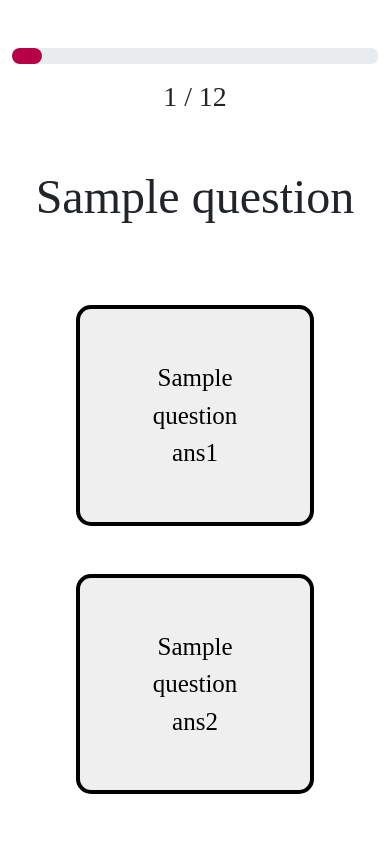
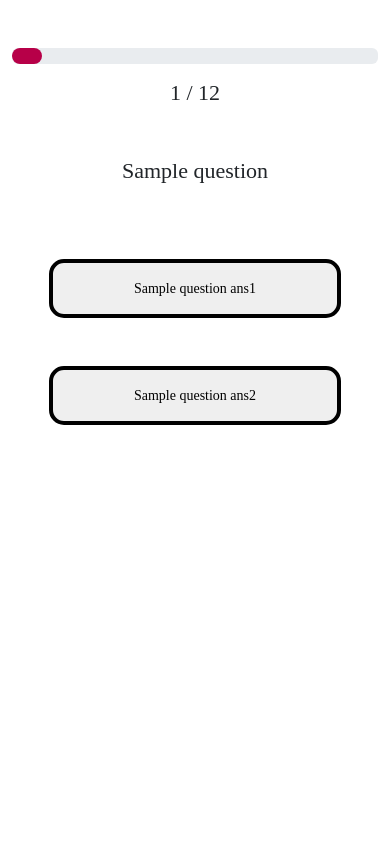
Before and after one commit to leejongeun2/Bible-Personality-Test, a Django app: template articles/templates/articles/question.html in a window 390 px wide. Run offline with Django 3.2, Linux system fonts and the light colour scheme; the template is opened without the code that fills it: most values are stand-ins (such as "Sample title", 1, 10 or a date in 2020); some web fonts are replaced.

Commit message:
[Frontend] 모바일 반응형 작업 완료

```diff
--- a/articles/templates/articles/question.html
+++ b/articles/templates/articles/question.html
@@ -20,7 +20,7 @@
       <div class="progress mx-auto mt-5">
         <div class="progress-bar" role="progressbar" aria-label="Basic example" style="background-color: #B70048; border-radius: 20px; width: 8.3%;" aria-valuenow="10" aria-valuemin="0" aria-valuemax="100"></div>
       </div>
-      <h1 class="mt-3">
+      <h1 class="question-tag mt-3">
         <span id="question-progress">{{ question_pk }}</span>
         / 12</h1>
       <div class="question my-5" id="question">{{ question }}</div>
@@ -31,7 +31,7 @@
 
   <div class="loader container text-center" style="display:none;">
     <img class="loading-gif mb-5" src="{% static 'images/bible_mbti_loader.gif' %}" alt="">
-    <h1>닮은 인물을 찾는 중이에요...</h1>
+    <h1 class="loading-phrase">닮은 인물을 찾는 중이에요...</h1>
   </div>
 
   <script src="https://cdn.jsdelivr.net/npm/bootstrap@5.3.0-alpha1/dist/js/bootstrap.bundle.min.js" integrity="sha384-w76AqPfDkMBDXo30jS1Sgez6pr3x5MlQ1ZAGC+nuZB+EYdgRZgiwxhTBTkF7CXvN" crossorigin="anonymous"></script>
@@ -76,7 +76,7 @@
           mbti += letter
           setTimeout(() => {
             window.location.href = `/result/${mbti}`
-          }, 5000)
+          }, 3500)
         }
       });
     })
--- a/static/css/base.css
+++ b/static/css/base.css
@@ -11,9 +11,3 @@ body{
     overflow-x: hidden;
     overflow-y: auto;
 }
-@media (max-width: 412px){
-    body {
-        max-width: 412px;
-        margin: auto;
-    }
-}
--- a/static/css/question.css
+++ b/static/css/question.css
@@ -1,8 +1,29 @@
-/* .main_font {
-    font-size: 25px;
-    color: #B70048;
-    font-family: 'Inter', sans-serif !important;
-} */
+/* 모바일 */
+@media (min-width:350px) and (max-width: 420px){
+    .question {
+        font-size: 22px;
+    }
+    .question-tag {
+        font-size: 22px;
+    }
+    button {
+        border: 4px solid black;
+        border-radius: 15px;
+        width: 80%;
+        padding: 15px;
+        font-size: 14px;
+    }
+    .loading-phrase{
+        font-size: larger;
+    }
+    .loading-gif{
+        width: 200px;
+        height: 200px;
+    }
+}
+
+/* 데스크탑 */
+@media (min-width: 420px){
     .question {
         font-size: 48px;
     }
@@ -22,10 +43,4 @@
     p {
         margin-bottom: 0px !important;
     }
-@media (max-width: 412px){
-    button {
-        /* stress */
-        width: auto;
-        height: auto;
 }
-}
```
Also changed, not shown: static/css/index.css (+25 -8 lines), static/css/result.css (+7 -0 lines). Lines whose indentation alone changed are shown as unchanged.
